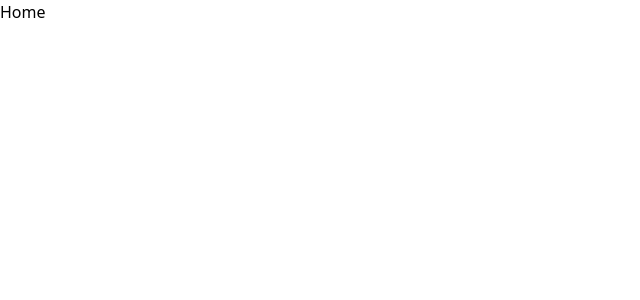
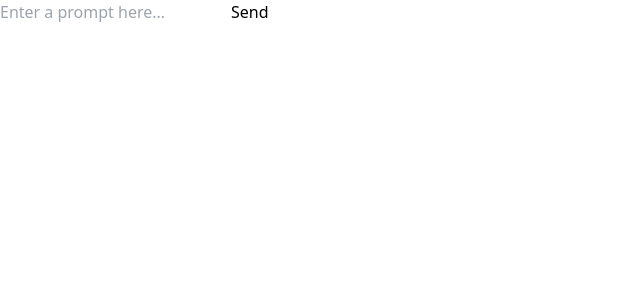
Before and after one commit to ashishverma2831/Gemini-API, a React (Vite) app: page / in a window 1280 px wide. Shown: the top 300 px of the page, without its empty margins (0-640 px from the left). Built offline with nearby package versions, Linux system fonts and the light colour scheme.

Commit message:
Refactor chat functionality and add loading state

```diff
--- a/src/Context.jsx
+++ b/src/Context.jsx
@@ -13,7 +13,15 @@ const ContextProvider = (props) => {
     const [showResult, setShowResult] = useState(false);
 
     const onSent = async (prompt) => {
-        await runChat(prompt);
+        setLoading(true);
+        setResponse('');
+        setShowResult(true);
+        setRecentPrompt(input);
+        const res = await runChat(input);
+        setResponse(res);
+        setLoading(false);
+        setInput('');
+
     }
 
     // onSent('what is react js?');
--- a/src/components/Home.jsx
+++ b/src/components/Home.jsx
@@ -7,7 +7,14 @@ const Home = () => {
 
   return (
     <>
-        <h1 className='bg-red-900'>Home</h1>
+        <div className='bg-red-200'>
+            <input type="text" placeholder='Enter a prompt here...' value={input} onChange={(e) => setInput(e.target.value)} />
+            <button onClick={() => onSent(input)}>Send</button>
+        </div>
+        <div>
+            { response && showResult && !loading ? <p>{response}</p> : null }
+            { loading ? <p>Loading...</p> : null }
+        </div>
     </>
   )
 }
--- a/src/gemini.js
+++ b/src/gemini.js
@@ -52,6 +52,7 @@ async function runChat(prompt) {
     const result = await chat.sendMessage(prompt);
     const response = result.response;
     console.log(response.text());
+    return response.text();
 }
 
 export default runChat;
```
